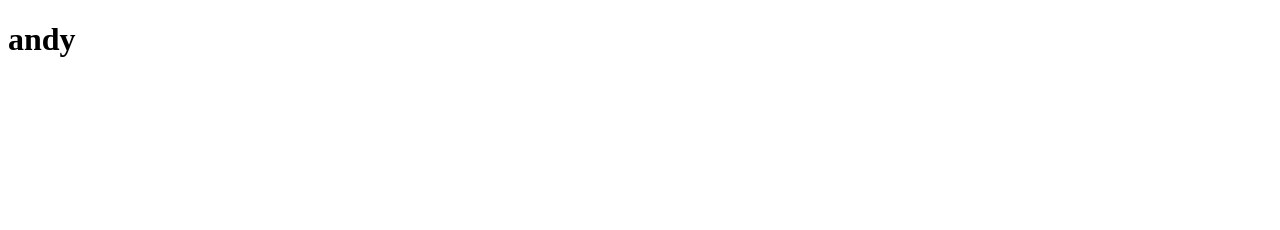
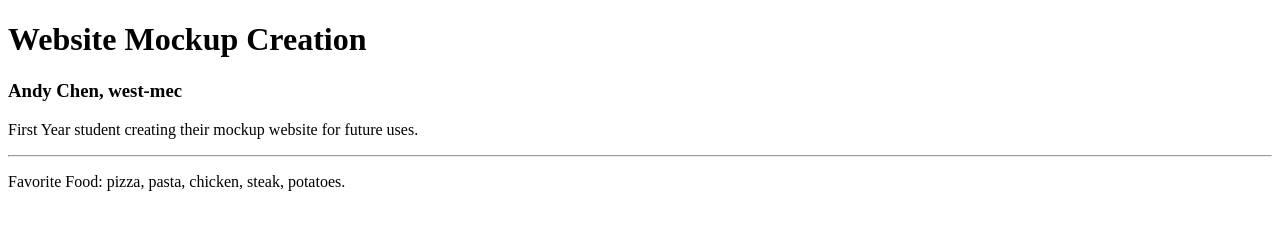
Before and after one commit to andyc780/website_mockup, a plain HTML site: page index.html in a window 1280 px wide. Drawn offline with Linux system fonts and the light colour scheme.

Commit message:
Update 2
added more text, meta tags, and favicon

```diff
--- a/index.html
+++ b/index.html
@@ -8,14 +8,22 @@
 
     <meta name="description" content="My Website mockup for the coding project.">
     <meta name="author" content="Andy Chen">
-    <meta property="og:title" content="Your Title Here">
-    <meta property="og:type" content="website">
-    <meta property="og:url" content="https://yourwebsite.com">
-    <meta property="og:image" content="https://yourwebsite.com/image.jpg">
+    <meta property="og:title" content="Andy Chen, website mockup creation">
+    <meta property="og:type" content="Website">
+    <meta property="og:url" content="https://andyc780.github.io/website_mockup/">
+    <meta property="og:image" content="https://www.stockvault.net/data/2011/05/31/124348/thumb16.jpg">
+    <meta property ="og:site_name" content ="https://andyc780.github.io/website_mockup/">
+    <meta property ="keywords" content ="Andy, HTML, coding, project, mockup, websites">
+
+    <link rel="shortcut icon" href="favicon.ico" type="image/x-icon">
 
     <title>Website mockup</title>
 </head>
 <body>
-     <h1>andy </h1>
+     <h1>Website Mockup Creation </h1>
+     <h3>Andy Chen, west-mec</h3>
+     <p>First Year student creating their mockup website for future uses.</p>
+     <hr>
+     <P> Favorite Food: pizza, pasta, chicken, steak, potatoes.</p>
 </body>
 </html>
```
Also changed, not shown: favicon.ico (added).
